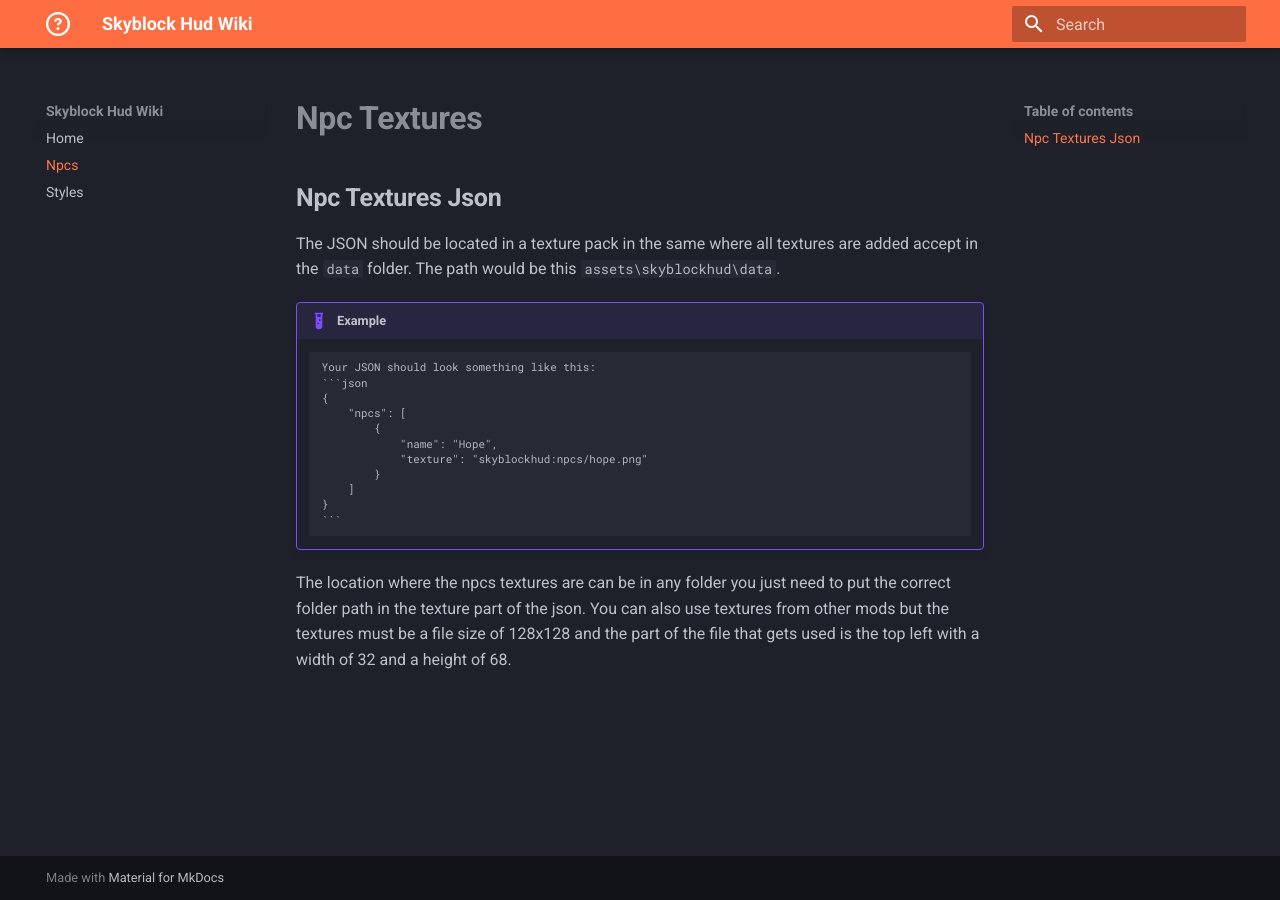
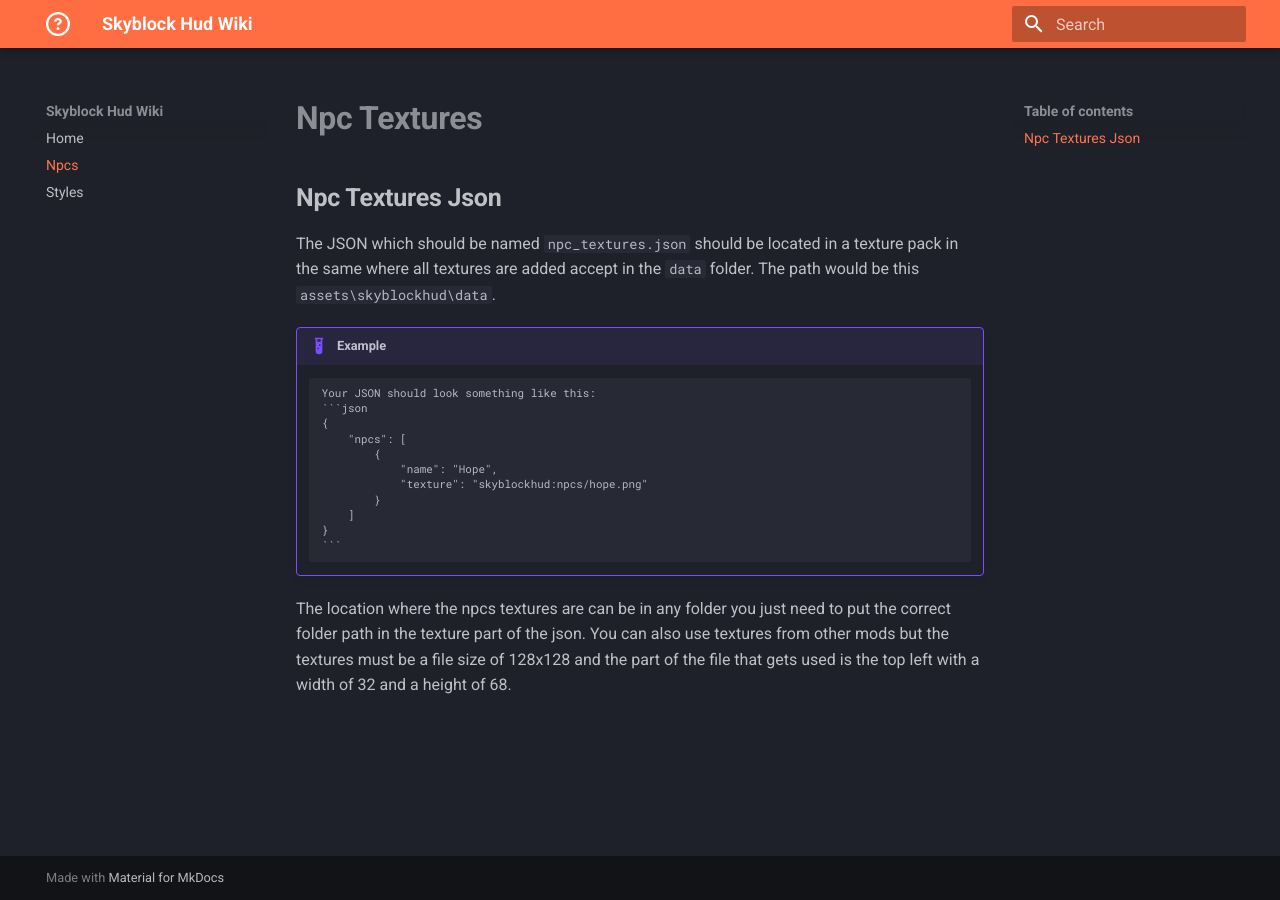
Before and after one commit to ThatGravyBoat/skyblockhud-wiki, an MkDocs documentation site: the page built from docs/npcs.md, in a window 1280 px wide. Built offline with MkDocs 1.6.1 and Material for MkDocs 9.7.7, drawn with Linux system fonts in a browser that asks for light colours.

Commit message:
Update npcs.md

```diff
--- a/docs/npcs.md
+++ b/docs/npcs.md
@@ -2,7 +2,7 @@
 
 ## **Npc Textures Json**
 
-The JSON should be located in a texture pack in the same where all textures are added accept in the `data` folder. The path would be this `assets\skyblockhud\data`.
+The JSON which should be named `npc_textures.json` should be located in a texture pack in the same where all textures are added accept in the `data` folder. The path would be this `assets\skyblockhud\data`.
 
 !!! example
         Your JSON should look something like this:
```
